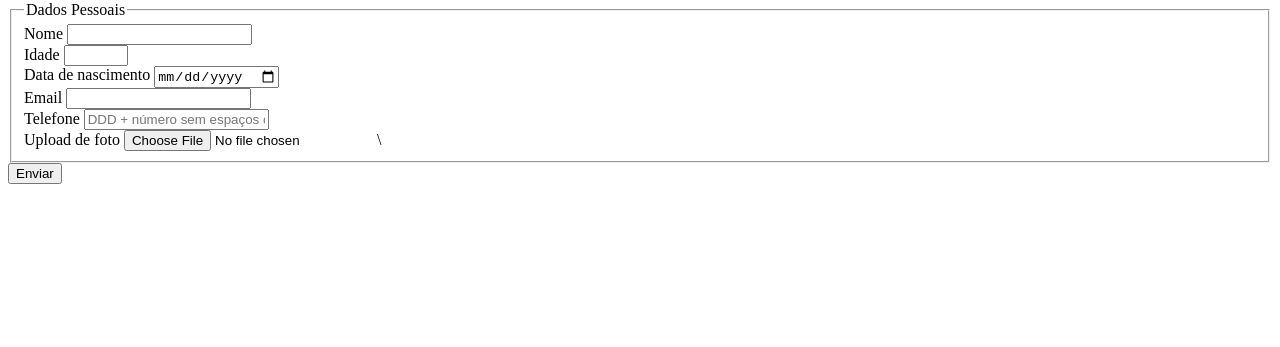
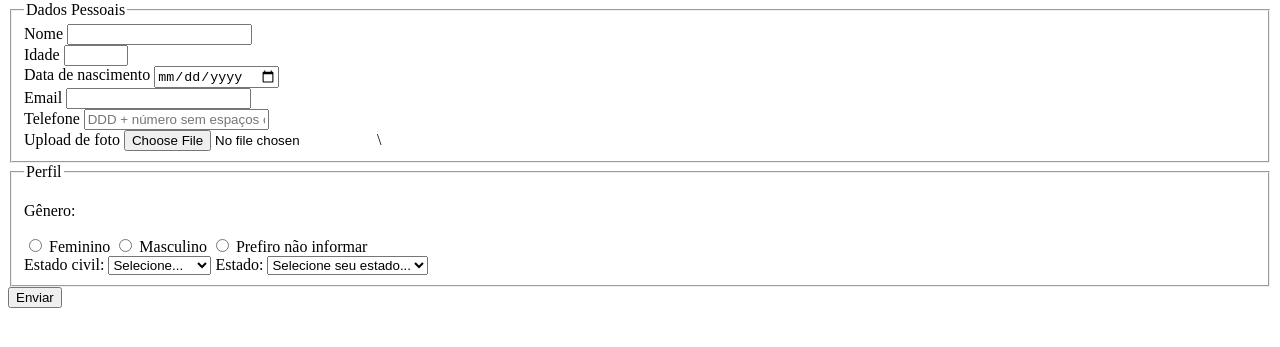
Before and after one commit to lucaaas/pesquisa-culturama, a plain HTML site: page index.html in a window 1280 px wide. Shown: the part 79-426 px from the top of the page. Drawn offline with Linux system fonts and the light colour scheme.

Commit message:
(feat): add gender, marital status and uf fields

```diff
--- a/index.html
+++ b/index.html
@@ -46,6 +46,64 @@
           <br />
         </fieldset>
 
+        <fieldset>
+          <legend>Perfil</legend>
+
+          <p>Gênero:</p>
+          <input type="radio" name="userGender" value="feminino" />
+          <label for="userGender">Feminino</label>
+
+          <input type="radio" name="userGender" value="masculino" />
+          <label for="userGender">Masculino</label>
+
+          <input type="radio" name="userGender" value="notInformed" />
+          <label for="userGender">Prefiro não informar</label>
+
+          <br />
+
+          <label for="maritalStatus">Estado civil:</label>
+          <select name="maritalStatus">
+            <option value="notInformed">Selecione...</option>
+            <option value="casado">Casado</option>
+            <option value="solteiro">Solteiro</option>
+            <option value="divorciado">Divorciado</option>
+            <option value="uniaoEstavel">União estável</option>
+          </select>
+
+          <label for="uf">Estado:</label>
+          <select name="uf">
+            <option value="notInformed">Selecione seu estado...</option>
+            <option value="AC">Acre</option>
+            <option value="AL">Alagoas</option>
+            <option value="AP">Amapá</option>
+            <option value="AM">Amazonas</option>
+            <option value="BA">Bahia</option>
+            <option value="CE">Ceará</option>
+            <option value="DF">Distrito Federal</option>
+            <option value="ES">Espírito Santo</option>
+            <option value="GO">Goiás</option>
+            <option value="MA">Maranhão</option>
+            <option value="MT">Mato Grosso</option>
+            <option value="MS">Mato Grosso do Sul</option>
+            <option value="MG">Minas Gerais</option>
+            <option value="PA">Pará</option>
+            <option value="PB">Paraíba</option>
+            <option value="PR">Paraná</option>
+            <option value="PE">Pernambuco</option>
+            <option value="PI">Piauí</option>
+            <option value="RJ">Rio de Janeiro</option>
+            <option value="RN">Rio Grande do Norte</option>
+            <option value="RS">Rio Grande do Sul</option>
+            <option value="RO">Rondônia</option>
+            <option value="RR">Roraima</option>
+            <option value="SC">Santa Catarina</option>
+            <option value="SP">São Paulo</option>
+            <option value="SE">Sergipe</option>
+            <option value="TO">Tocantins</option>
+          </select>
+
+        </fieldset>
+
         <button type="submit">Enviar</button>
       </form>
     </section>
```
